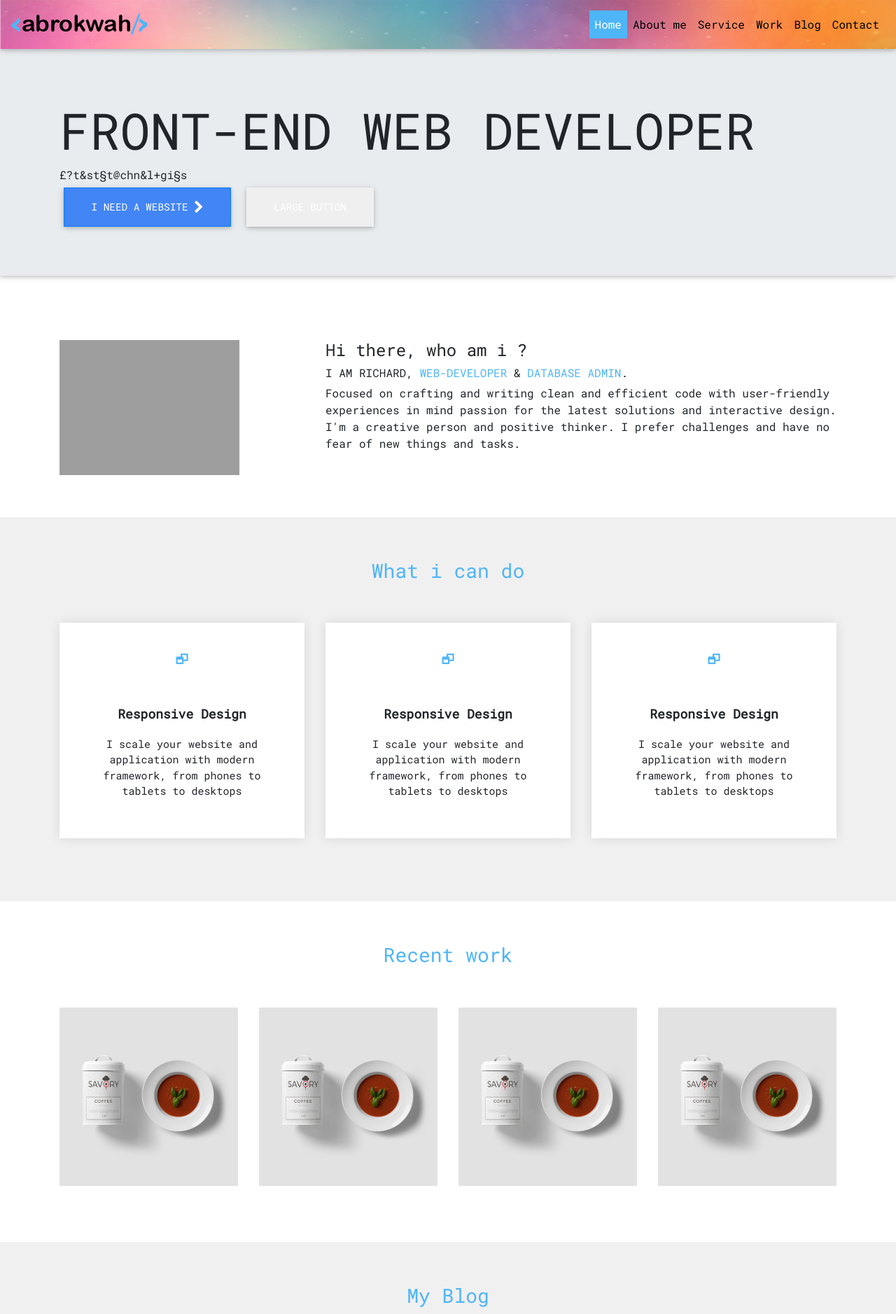
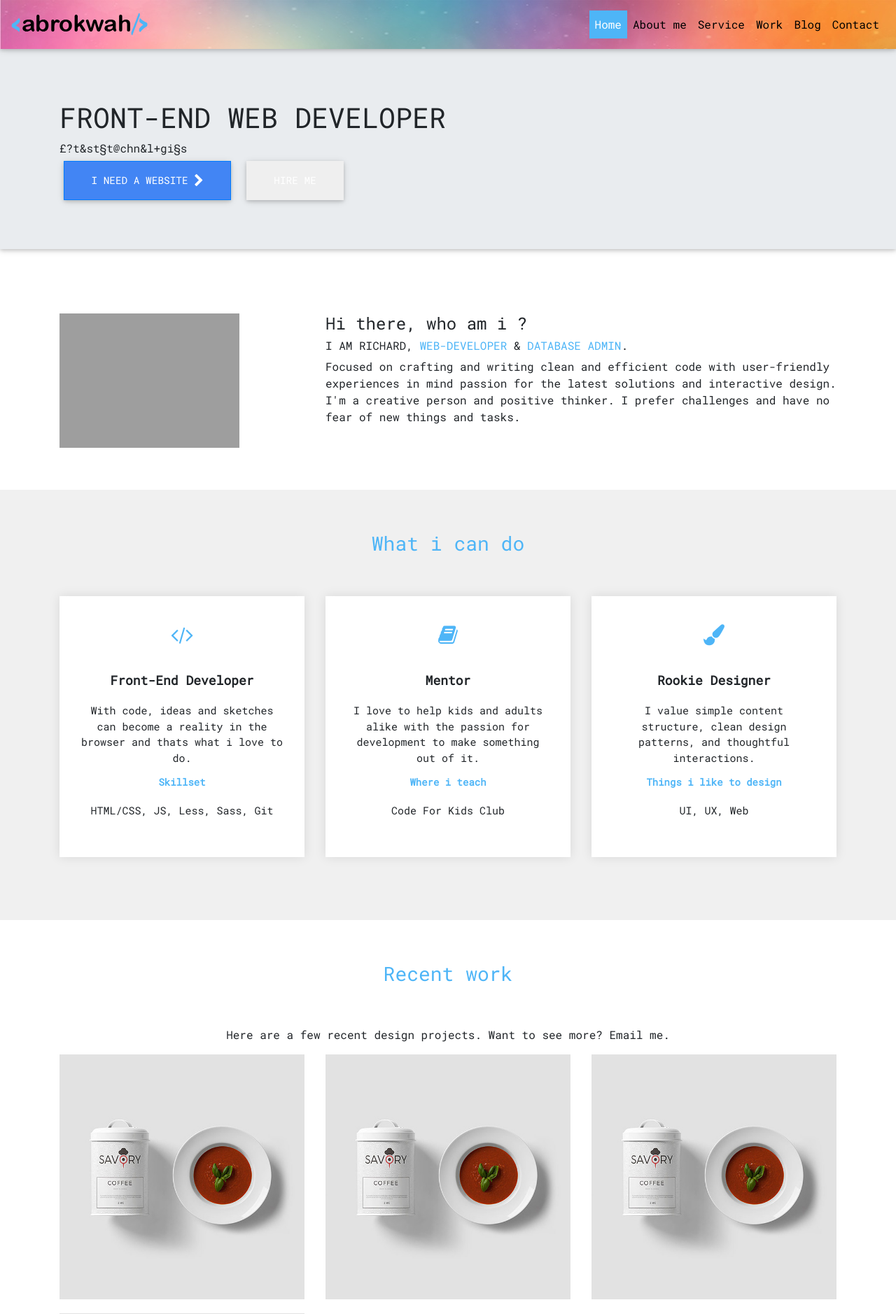
Before and after one commit to GrandFunkyGamer/richardabrokwah, a Flask app: page / in a window 1280 px wide. Shown: the top 1878 px of the page at 70% size. Run offline with Flask 2, Linux system fonts and the light colour scheme; some libraries are stand-ins or nearby versions; grey boxes are pictures that could not be loaded.

Commit message:
add skillsets

```diff
--- a/templates/index.html
+++ b/templates/index.html
@@ -33,11 +33,11 @@
 <div id="Home" class="jumbotron jumbotron-fluid">
     <div class="container">
         <img src="">
-            <h1 class="display-3 bounceIn animated">FRONT-END WEB DEVELOPER</h1>
+        <h1 class="display-5 bounceIn animated">FRONT-END WEB DEVELOPER</h1>
         <div id="messenger"></div>
         <button type="button" class="btn btn-primary btn-lg rounded-0">I NEED A WEBSITE <i class="fa fa-chevron-right" aria-hidden="true"></i>
         </button>
-            <button type="button" class="btn peach-gradient btn-lg rounded-0">Large button</button>
+        <button type="button" class="btn peach-gradient btn-lg rounded-0">HIRE ME</button>
     </div>
 </div>
 <!--ABOUT AREA-->
@@ -74,23 +74,29 @@
             <div class="row">
                 <div class="col-md-4 col-sm-6">
                     <div class="single-service">
-                        <div class="service-img"><i class="fa fa-window-restore"></i></div>
-                        <h4>Responsive design</h4>
-                        <p>I scale your website and application with modern framework, from phones to tablets to desktops</p>
+                        <div class="pb-4"><i class="fa fa-2x fa-code"></i></div>
+                        <h4>Front-end Developer</h4>
+                        <p>With code, ideas and sketches can become a reality in the browser and thats what i love to do.</p>
+                        <h5 class="primary">Skillset</h5>
+                        <p>HTML/CSS, JS, Less, Sass, Git</p>
                     </div>
                 </div>
                 <div class="col-md-4 col-sm-6">
                     <div class="single-service">
-                        <div class="service-img"><i class="fa fa-window-restore"></i></div>
-                        <h4>Responsive design</h4>
-                        <p>I scale your website and application with modern framework, from phones to tablets to desktops</p>
+                        <div class="pb-4"><i class="fa fa-2x fa-book"></i></div>
+                        <h4>Mentor</h4>
+                        <p>I love to help kids and adults alike with the passion for development to make something out  of it.</p>
+                        <h5 class="primary">Where i teach</h5>
+                        <p><a target="_blank" href="https://codeforkids.club">Code For Kids Club</a></p>
                     </div>
                 </div>
                 <div class="col-md-4 col-sm-6">
                     <div class="single-service">
-                        <div class="service-img"><i class="fa fa-window-restore"></i></div>
-                        <h4>Responsive design</h4>
-                        <p>I scale your website and application with modern framework, from phones to tablets to desktops</p>
+                        <div class="pb-4"><i class="fa fa-2x fa-paint-brush"></i></div>
+                        <h4>Rookie Designer</h4>
+                        <p>I value simple content structure, clean design patterns, and thoughtful interactions.</p>
+                        <h5 class="primary">Things i like to design</h5>
+                        <p>UI, UX, Web</p>
                     </div>
                 </div>
             </div>
@@ -103,11 +109,12 @@
             <div class="row">
                 <div class="col-md-12 col-sm-12 col-xs-12">
                     <h3 class="section-title">Recent work</h3>
+                    <p class="text-center">Here are a few recent design projects. Want to see more? Email me.</p>
                 </div>
             </div>
             <div class="row">
                 {% for work in work_list %}
-                <div class="col-md-3 col-sm-6" style="margin-bottom: 20px;">
+                <div class="col-md-4 col-sm-6" style="margin-bottom: 20px;">
                     <div class="work-thumb">
                         <div class="view overlay hm-blue-strong">
                             <img src="../static/images/work2.jpg" class="img-fluid " alt="work">
```
Lines whose indentation alone changed are shown as unchanged.
